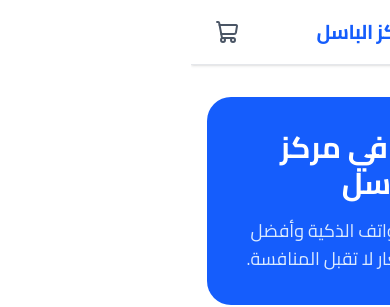
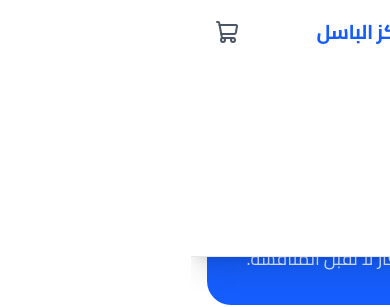
Before and after one commit to satwrabbas/mobile-shop-pwa, a Next.js app: page / in a window 390 px wide. Both pictures are taken after a click on the button "القائمة الرئيسية". Shown: the top 307 px of the page. Built offline with nearby package versions, Linux system fonts and the light colour scheme; no server answers; the database is empty.

Commit message:
fixing header

```diff
--- a/src/shared/components/Header.tsx
+++ b/src/shared/components/Header.tsx
@@ -3,31 +3,42 @@
 
 import Link from 'next/link';
 import Image from 'next/image';
-import { ShoppingCart, Menu } from 'lucide-react';
+import { ShoppingCart, Menu, X } from 'lucide-react'; // أضفنا أيقونة الإغلاق X
 import { useCartStore } from '@/domains/cart/store';
 import { useEffect, useState } from 'react';
+import { usePathname } from 'next/navigation'; // لمعرفة متى يتغير الرابط لإغلاق القائمة
 import InstallPWA from './InstallPWA';
 
 export default function Header() {
   const totalItems = useCartStore((state) => state.getTotalItems());
   const [mounted, setMounted] = useState(false);
+  const [isMobileMenuOpen, setIsMobileMenuOpen] = useState(false); // حالة القائمة (مفتوحة/مغلقة)
+  const pathname = usePathname();
 
   useEffect(() => {
     setMounted(true);
   }, []);
 
+  // إغلاق القائمة تلقائياً بمجرد الانتقال لصفحة أخرى
+  useEffect(() => {
+    setIsMobileMenuOpen(false);
+  }, [pathname]);
+
   return (
-    <header className="sticky top-0 z-50 w-full bg-white border-b border-gray-200 shadow-sm">
+    <header className="sticky top-0 z-50 w-full bg-white border-b border-gray-200 shadow-sm relative">
       <div className="container mx-auto px-4 h-16 flex items-center justify-between">
 
-        {/* زر القائمة للهواتف */}
-        <button className="md:hidden p-2 text-gray-600 hover:text-blue-600">
-          <Menu className="w-6 h-6" />
+        {/* زر القائمة للهواتف (الآن يعمل) */}
+        <button
+          onClick={() => setIsMobileMenuOpen(!isMobileMenuOpen)}
+          className="md:hidden p-2 text-gray-600 hover:text-blue-600 transition-colors"
+          aria-label="القائمة الرئيسية"
+        >
+          {isMobileMenuOpen ? <X className="w-6 h-6" /> : <Menu className="w-6 h-6" />}
         </button>
 
         {/* الشعار والاسم */}
         <Link href="/" className="flex items-center gap-2 hover:opacity-80 transition-opacity">
-          {/* هنا استخدمنا أيقونة الـ PWA كشعار للموقع */}
           <div className="relative w-8 h-8 rounded-lg overflow-hidden shadow-sm">
             <Image
               src="/icon-192x192.png"
@@ -51,9 +62,7 @@ export default function Header() {
 
         {/* قسم الأزرار (السلة وزر التثبيت) */}
         <div className="flex items-center gap-2 md:gap-4">
-
           <InstallPWA />
-
           <Link href="/cart" className="relative p-2 text-gray-600 hover:text-blue-600 transition-colors">
             <ShoppingCart className="w-6 h-6" />
             {mounted && totalItems > 0 && (
@@ -62,10 +71,24 @@ export default function Header() {
               </span>
             )}
           </Link>
-
         </div>
 
       </div>
+
+      {/* القائمة المنسدلة لشاشات الهواتف المحمولة */}
+      {isMobileMenuOpen && (
+        <div className="md:hidden absolute top-16 left-0 w-full bg-white border-b border-gray-200 shadow-xl py-4 px-4 flex flex-col gap-2 z-40 animate-in slide-in-from-top-2">
+          <Link href="/" className="text-gray-800 font-medium hover:text-blue-600 p-3 rounded-xl hover:bg-blue-50 transition-colors">
+            الرئيسية
+          </Link>
+          <Link href="/offers" className="text-gray-800 font-medium hover:text-blue-600 p-3 rounded-xl hover:bg-blue-50 transition-colors">
+            العروض والخصومات
+          </Link>
+          <Link href="/trade-in" className="text-gray-800 font-medium hover:text-blue-600 p-3 rounded-xl hover:bg-blue-50 transition-colors">
+            استبدال الأجهزة
+          </Link>
+        </div>
+      )}
     </header>
   );
 }
```
